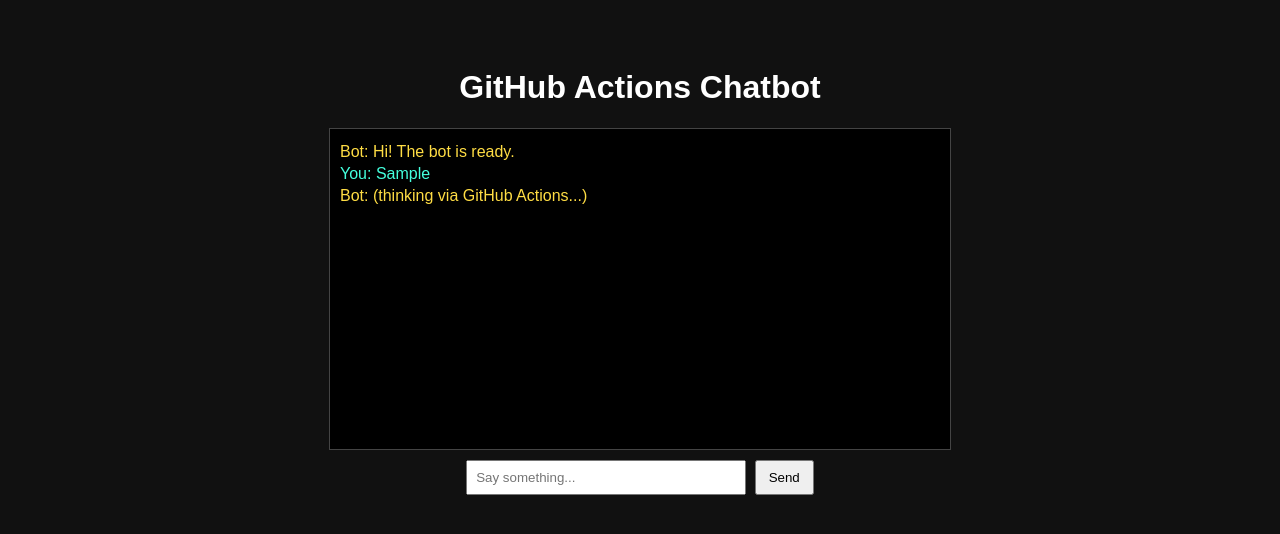
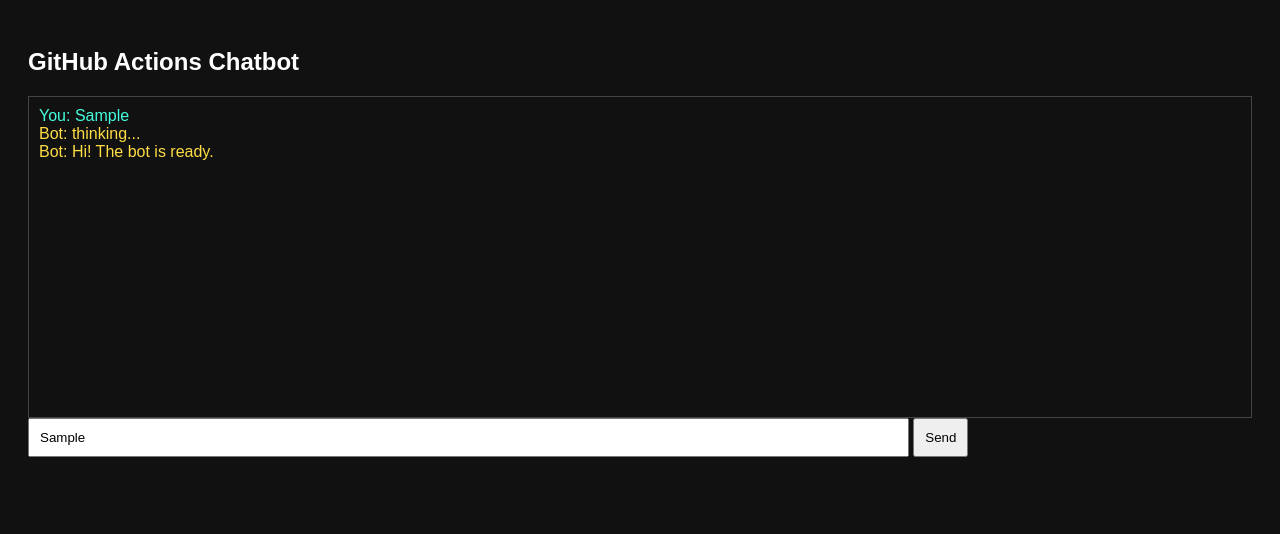
Before and after one commit to presleedees-glitch/guedw, a plain HTML site: page index.html in a window 1280 px wide. Both pictures are taken after typing "Sample" into the empty fields and a click on the button "Send". Drawn offline with Linux system fonts and the light colour scheme; no server answers.

Commit message:
Refactor chatbot HTML and JavaScript structure

```diff
--- a/index.html
+++ b/index.html
@@ -3,106 +3,58 @@
 <head>
   <title>GitHub Actions Chatbot</title>
   <style>
-    body { font-family: Arial, sans-serif; background:#111; color:#fff; display:flex; flex-direction:column; align-items:center; padding-top:40px; }
-    #chat { width:90%; max-width:600px; height:300px; border:1px solid #444; padding:10px; overflow-y:auto; background:#000; }
-    #inputRow { margin-top:10px; }
-    input { padding:8px; width:260px; }
-    button { padding:8px 12px; margin-left:4px; }
-    .msg { margin:4px 0; }
+    body { font-family: Arial; background:#111; color:#fff; padding:20px; }
+    #chat { border:1px solid #444; padding:10px; height:300px; overflow-y:auto; }
+    input { width:70%; padding:10px; }
+    button { padding:10px; }
     .you { color:#4fd; }
     .bot { color:#fd4; }
   </style>
 </head>
 <body>
-  <h1>GitHub Actions Chatbot</h1>
-  <div id="chat"></div>
 
-  <div id="inputRow">
-    <input id="msgInput" placeholder="Say something...">
-    <button onclick="sendMessage()">Send</button>
-  </div>
+<h2>GitHub Actions Chatbot</h2>
+<div id="chat"></div>
+
+<input id="msg" placeholder="Say something...">
+<button onclick="send()">Send</button>
 
 <script>
 const repo = "presleedees-glitch/guedw";
 const branch = "main";
 
-function addMessage(text, cls) {
-  const chat = document.getElementById("chat");
+function add(text, cls) {
+  const c = document.getElementById("chat");
   const div = document.createElement("div");
-  div.className = "msg " + cls;
+  div.className = cls;
   div.textContent = text;
-  chat.appendChild(div);
-  chat.scrollTop = chat.scrollHeight;
+  c.appendChild(div);
+  c.scrollTop = c.scrollHeight;
 }
 
-async function fetchReplyOnce() {
-  const url = `https://raw.githubusercontent.com/${repo}/${branch}/outbox.json?cachebust=${Date.now()}`;
-  const res = await fetch(url);
-  if (!res.ok) {
-    return null;
-  }
-  try {
+async function send() {
+  const text = document.getElementById("msg").value;
+  if (!text) return;
+  add("You: " + text, "you");
+  add("Bot: thinking...", "bot");
+
+  // You manually update inbox.json in GitHub to trigger the bot.
+  alert("Now go edit inbox.json in GitHub and set message to: " + text);
+
+  // Poll for reply
+  for (let i = 0; i < 20; i++) {
+    const res = await fetch(`https://raw.githubusercontent.com/${repo}/${branch}/outbox.json?cache=${Date.now()}`);
     const data = await res.json();
-    return data.reply || null;
-  } catch {
-    return null;
-  }
-}
-
-async function waitForReply() {
-  for (let i = 0; i < 15; i++) { // ~30s max
-    const reply = await fetchReplyOnce();
-    if (reply) return reply;
+    if (data.reply && data.reply !== "pending") {
+      add("Bot: " + data.reply, "bot");
+      return;
+    }
     await new Promise(r => setTimeout(r, 2000));
   }
-  return "(no reply yet – workflow may have failed)";
+
+  add("Bot: no reply yet", "bot");
 }
+</script>
 
-async function sendMessage() {
-  const input = document.getElementById("msgInput");
-  const text = input.value.trim();
-  if (!text) return;
-  input.value = "";
-
-  addMessage("You: " + text, "you");
-  addMessage("Bot: (thinking via GitHub Actions...)", "bot");
-
-  // Get current inbox.json SHA
-  const getUrl = `https://api.github.com/repos/${repo}/contents/inbox.json?ref=${branch}`;
-  const getRes = await fetch(getUrl);
-  const file = await getRes.json();
-
-  const newContent = btoa(JSON.stringify({ message: text }, null, 2));
-
-  // IMPORTANT: no token here – this only works if you later move this write behind a backend.
-  // For now, we just demo the read side. Commenting out write to avoid 401.
-  /*
-  await fetch(`https://api.github.com/repos/${repo}/contents/inbox.json`, {
-    method: "PUT",
-    headers: {
-      "Content-Type": "application/json",
-      "Authorization": `Bearer YOUR_TOKEN_HERE`
-    },
-    body: JSON.stringify({
-      message: "user message",
-      content: newContent,
-      sha: file.sha,
-      branch
-    })
-  });
-  */
-
-  // For now, simulate inbox.json being changed manually in GitHub to trigger the workflow.
-
-  const reply = await waitForReply();
-  addMessage("Bot: " + reply, "bot");
-}
-
-// initial load: show current reply if any
-(async () => {
-  const reply = await fetchReplyOnce();
-  if (reply) addMessage("Bot: " + reply, "bot");
-})();
-</script>
 </body>
 </html>
```
